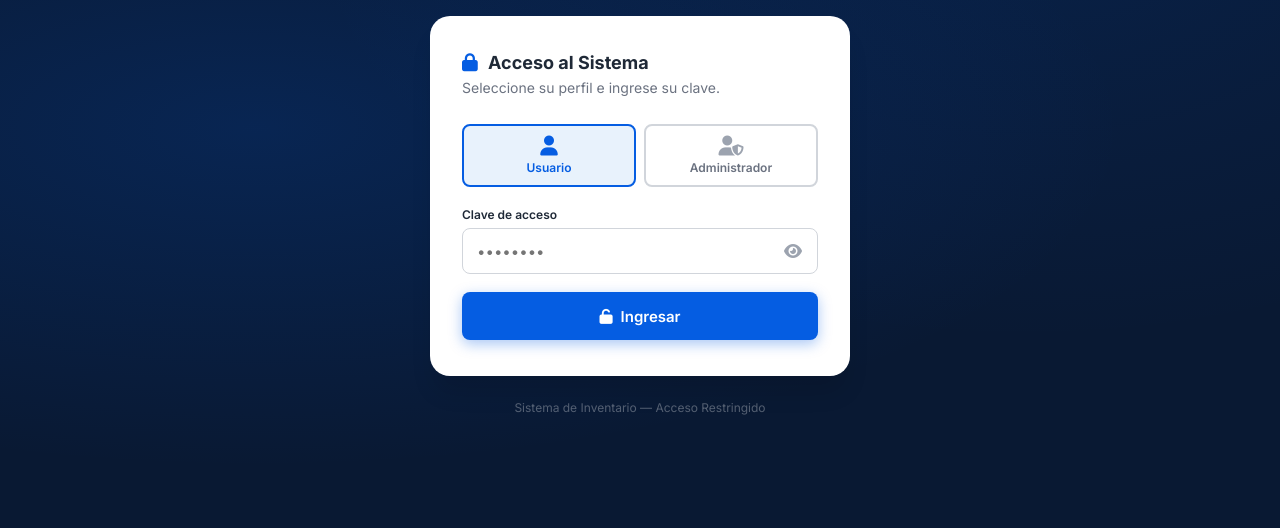
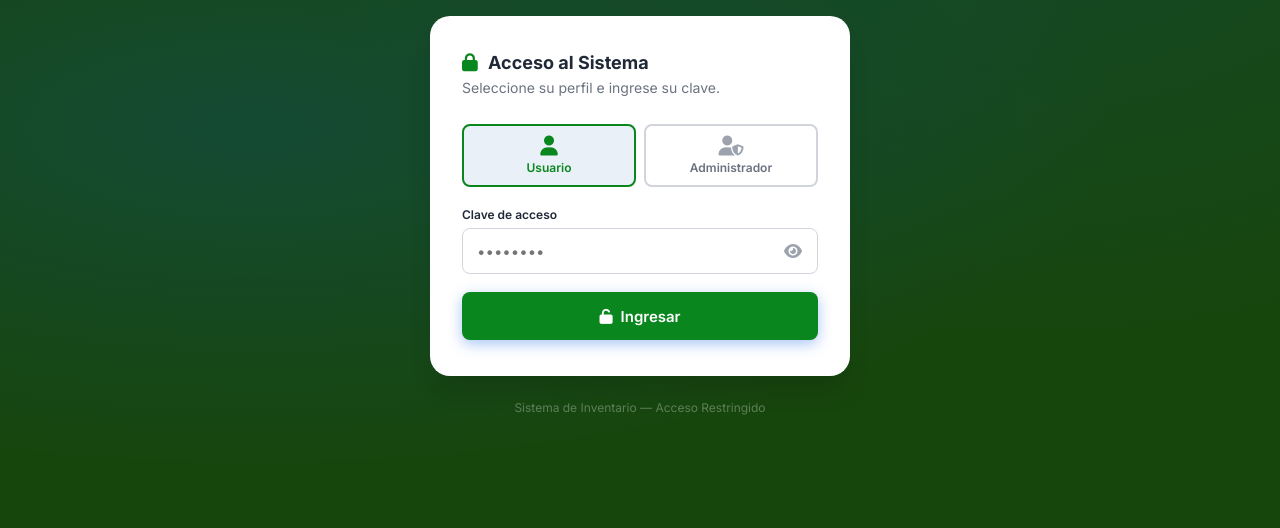
Before and after one commit to GregorySant/GLOAR-TECH, a plain HTML site: page Gloar Tech/pages/login.html in a window 1280 px wide. Shown: the part 272-800 px from the top of the page. Drawn offline with Linux system fonts and the light colour scheme.

Commit message:
Update variables.css

```diff
--- a/Gloar Tech/src/styles/variables.css
+++ b/Gloar Tech/src/styles/variables.css
@@ -4,19 +4,19 @@
    ============================================================ */
 :root {
   /* Colores de marca */
-  --color-primary:       #055de2;
-  --color-primary-dark:  #091933;
-  --color-primary-light: #e8f2fc;
-  --color-primary-hover: #0a52c9;
+  --color-primary:       #09861e;
+  --color-primary-dark:  #17460d;
+  --color-primary-light: #eaf0f7;
+  --color-primary-hover: #37b842;
 
   /* Estados */
-  --color-success:       #28a745;
+  --color-success:       #058d25;
   --color-success-light: #d4edda;
   --color-warning:       #ffc107;
   --color-warning-light: #fff3cd;
   --color-danger:        #dc3545;
   --color-danger-light:  #f8d7da;
-  --color-info:          #17a2b8;
+  --color-info:          #ffffff;
   --color-info-light:    #d1ecf1;
 
   /* Escala de grises */
```
